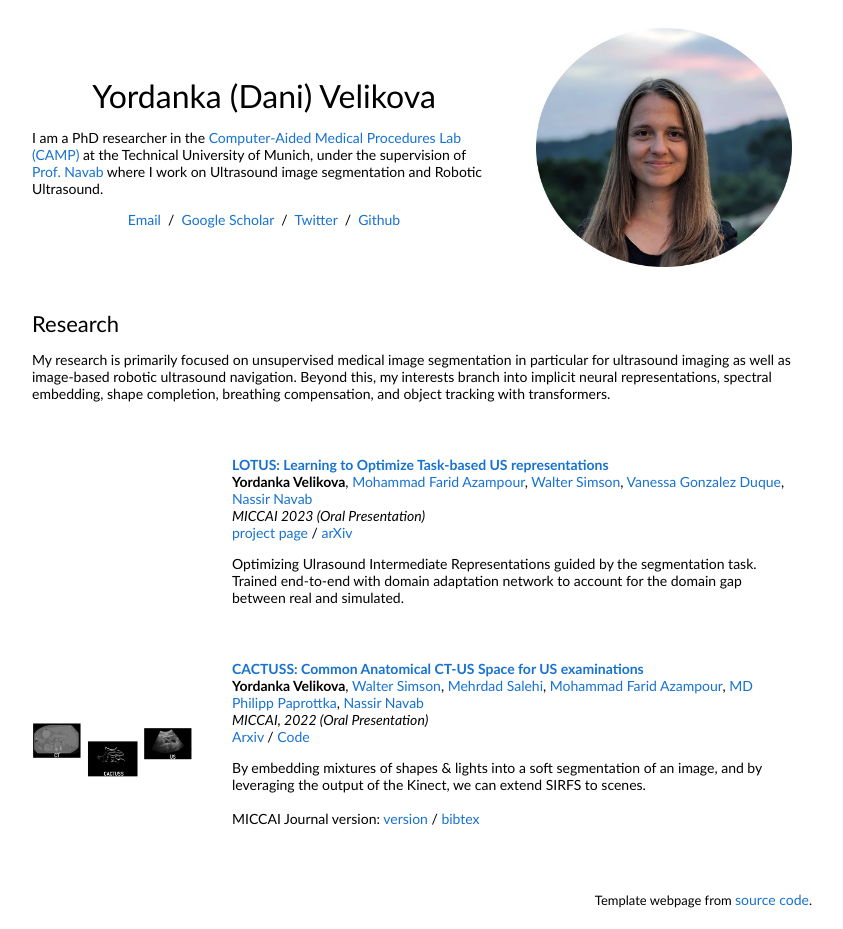
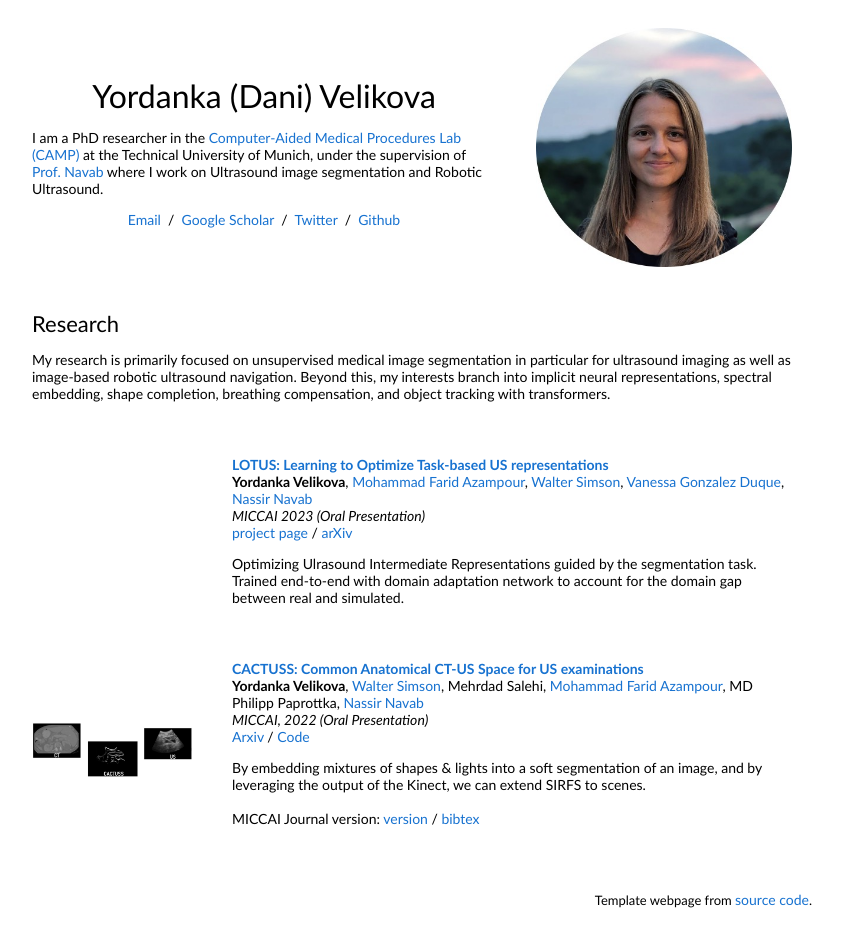
Before and after one commit to danivelikova/danivelikova.github.io, a plain HTML site: page index.html in a window 1280 px wide. Shown: the whole page, without its empty margins (228-1071 px from the left). Drawn offline with Linux system fonts and the light colour scheme; grey boxes are pictures that could not be loaded.

```diff
--- a/index.html
+++ b/index.html
@@ -114,9 +114,9 @@
                   <br>
                   <strong>Yordanka Velikova</strong>,
                   <a href="https://waltersimson.com/">Walter Simson</a>,
-                  <a>Mehrdad Salehi</a>,
+                  Mehrdad Salehi,
                   <a href="https://scholar.google.de/citations?user=MQcHEBsAAAAJ&hl=en">Mohammad Farid Azampour</a>,
-                  <a>MD Philipp Paprottka</a>,
+                  MD Philipp Paprottka,
                   <a href="https://www.cs.cit.tum.de/camp/members/cv-nassir-navab/nassir-navab/">Nassir Navab</a>
                   <br>
                   <em>MICCAI, 2022 (Oral Presentation)</em>
```
Also changed, not shown: lotus/index.html (+2 -2 lines), lotus/resources/bibtex.txt.
